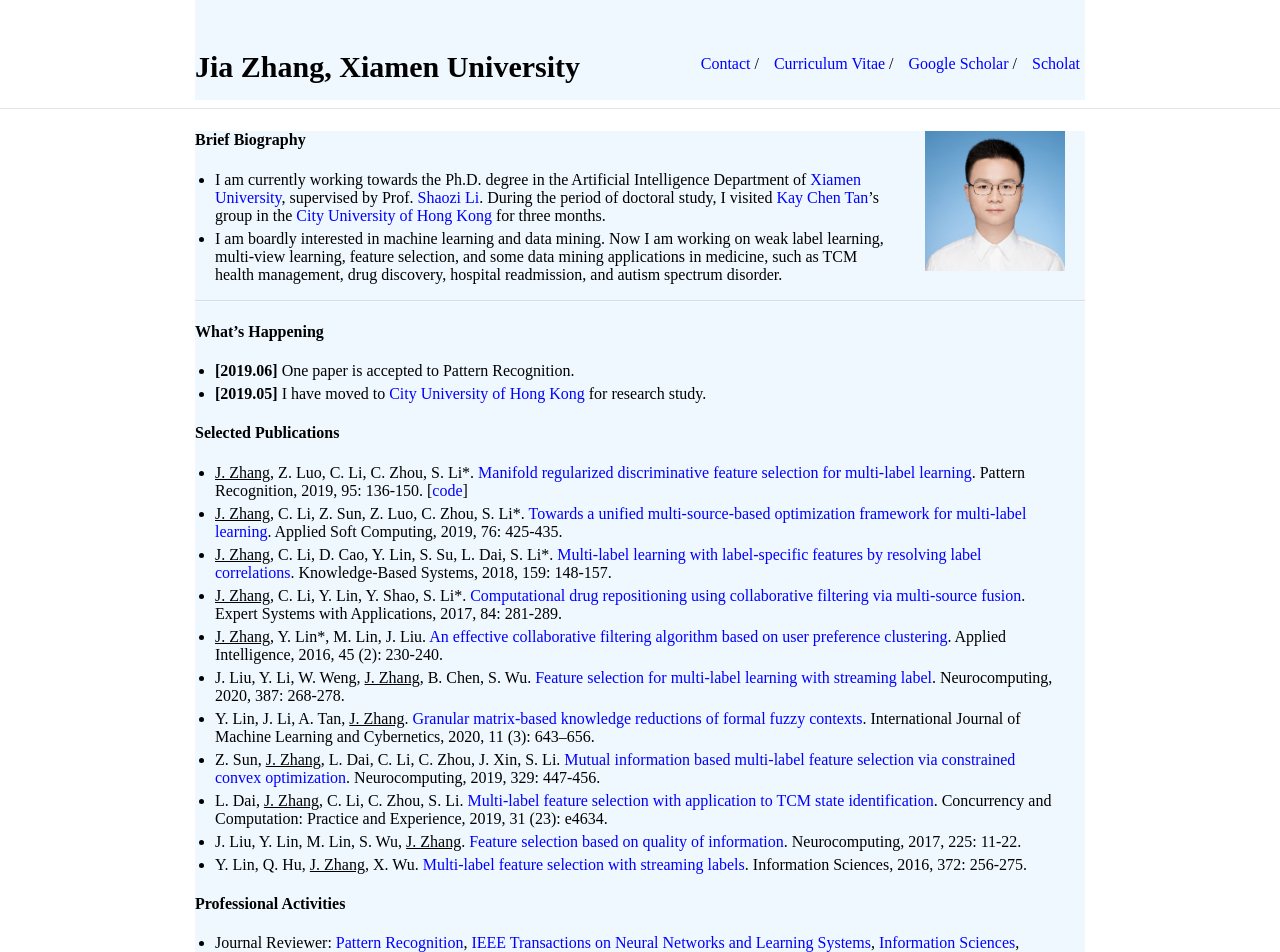
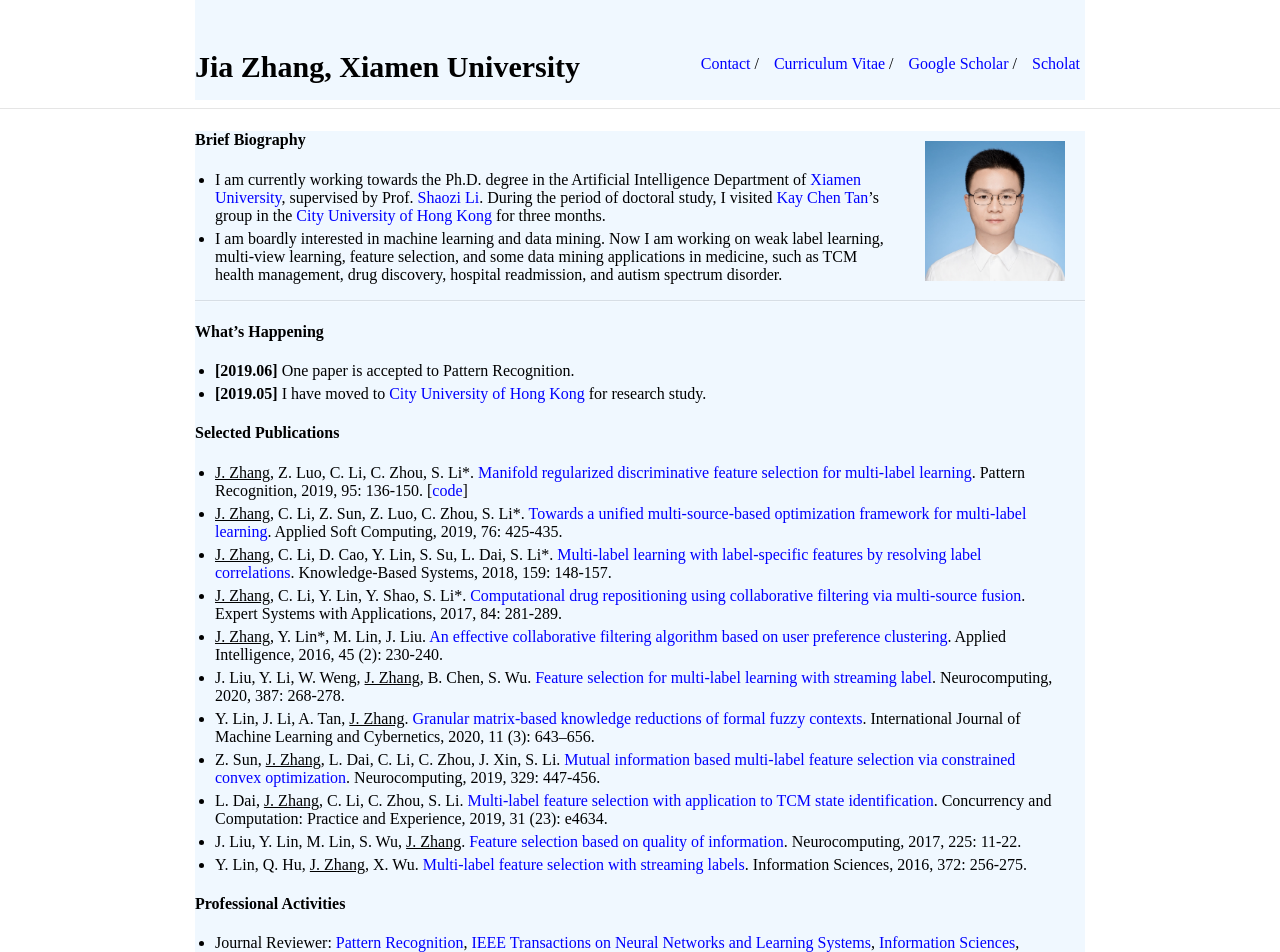
Before and after one commit to jiazhang-ml/jiazhang-ml.github.io, a Jekyll site: the page built from index.md, in a window 1280 px wide. Shown: the top 952 px of the page. Built offline with Jekyll 4.4.1, drawn with Linux system fonts in a browser that asks for light colours.

Commit message:
Update typography.scss

```diff
--- a/_sass/typography.scss
+++ b/_sass/typography.scss
@@ -40,7 +40,7 @@
         height: 140px;
         width: 140px;
         position: relative;
-        margin: 0px 20px 0 40px;
+        margin: 10px 20px 0 40px;
         float: right;
         border-radius: 0%;
         p & {
```
